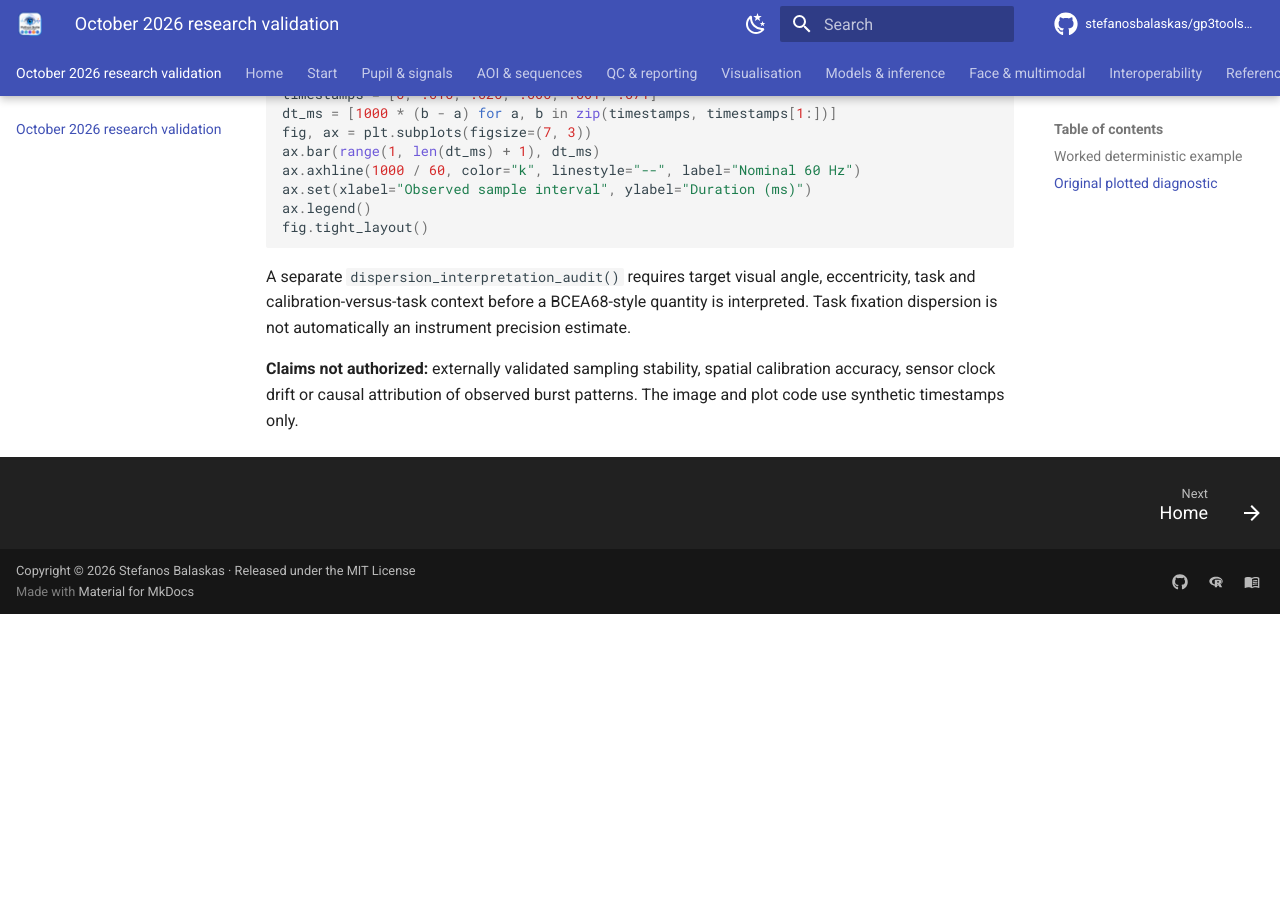
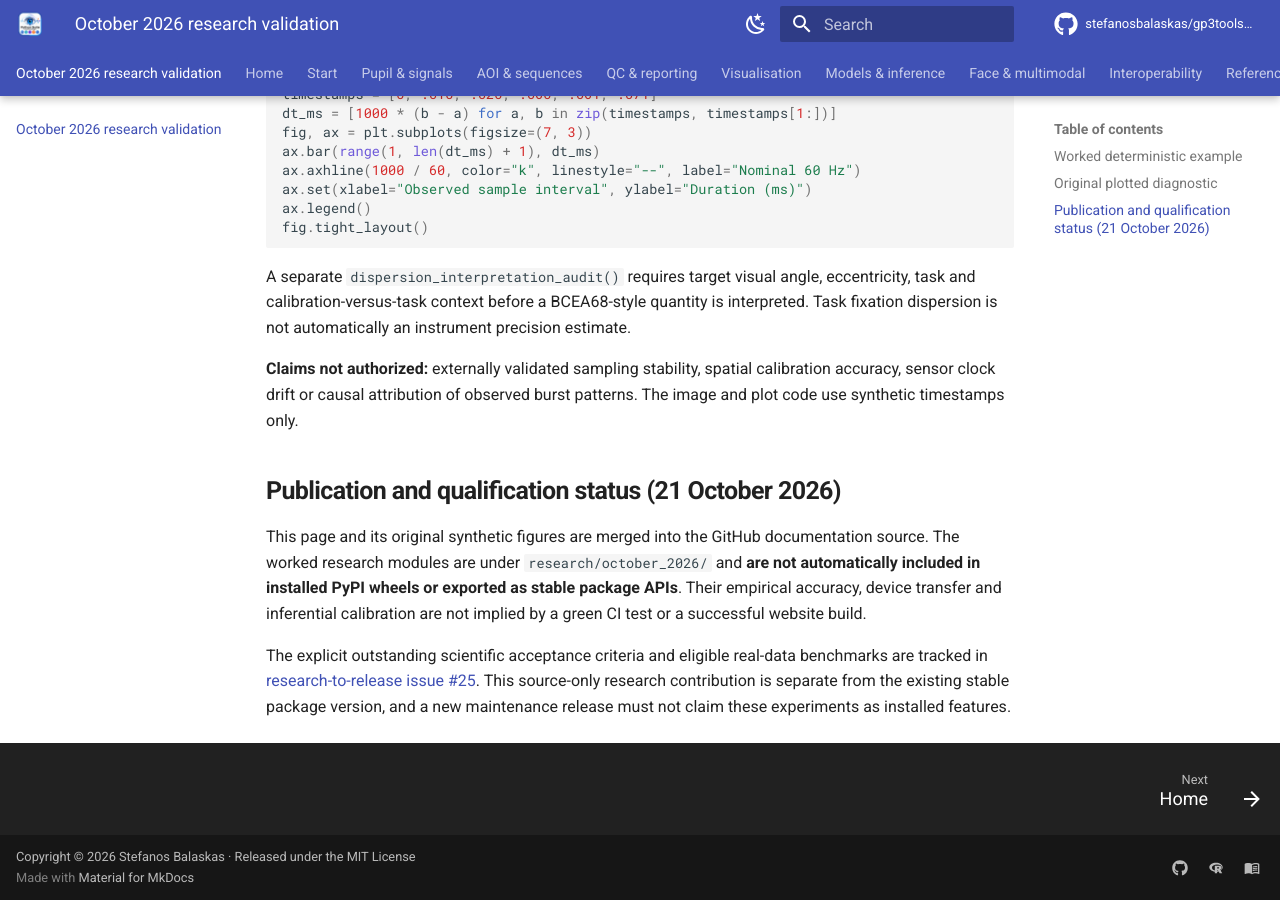
Before and after one commit to stefanosbalaskas/gp3tools-python, an MkDocs documentation site: the page built from docs/research/october-2026-acquisition-integrity.md, in a window 1280 px wide and 900 px high, scrolled down 1323 px. Built offline with MkDocs 1.6.1 and Material for MkDocs 9.7.7, drawn with Linux system fonts in a browser that asks for light colours; comment, search, counter and statistics services are not loaded; before the commit the page ends 1937 px from its top, so only the background shows below that.

Commit message:
Docs: showcase experimental acquisition validation and synthetic figure
* docs: publish explicit scientific qualification and PyPI availability boundary

* docs: showcase research article and synthetic figure in repository landing page

```diff
--- a/docs/research/october-2026-acquisition-integrity.md
+++ b/docs/research/october-2026-acquisition-integrity.md
@@ -39,3 +39,9 @@ fig.tight_layout()
 A separate `dispersion_interpretation_audit()` requires target visual angle, eccentricity, task and calibration-versus-task context before a BCEA68-style quantity is interpreted. Task fixation dispersion is not automatically an instrument precision estimate.
 
 **Claims not authorized:** externally validated sampling stability, spatial calibration accuracy, sensor clock drift or causal attribution of observed burst patterns. The image and plot code use synthetic timestamps only.
+
+## Publication and qualification status (21 October 2026)
+
+This page and its original synthetic figures are merged into the GitHub documentation source. The worked research modules are under `research/october_2026/` and **are not automatically included in installed PyPI wheels or exported as stable package APIs**. Their empirical accuracy, device transfer and inferential calibration are not implied by a green CI test or a successful website build.
+
+The explicit outstanding scientific acceptance criteria and eligible real-data benchmarks are tracked in [research-to-release issue #25](https://github.com/stefanosbalaskas/gp3tools-python/issues/25). This source-only research contribution is separate from the existing stable package version, and a new maintenance release must not claim these experiments as installed features.
```
Also changed, not shown: README.md (+6 -0 lines).
